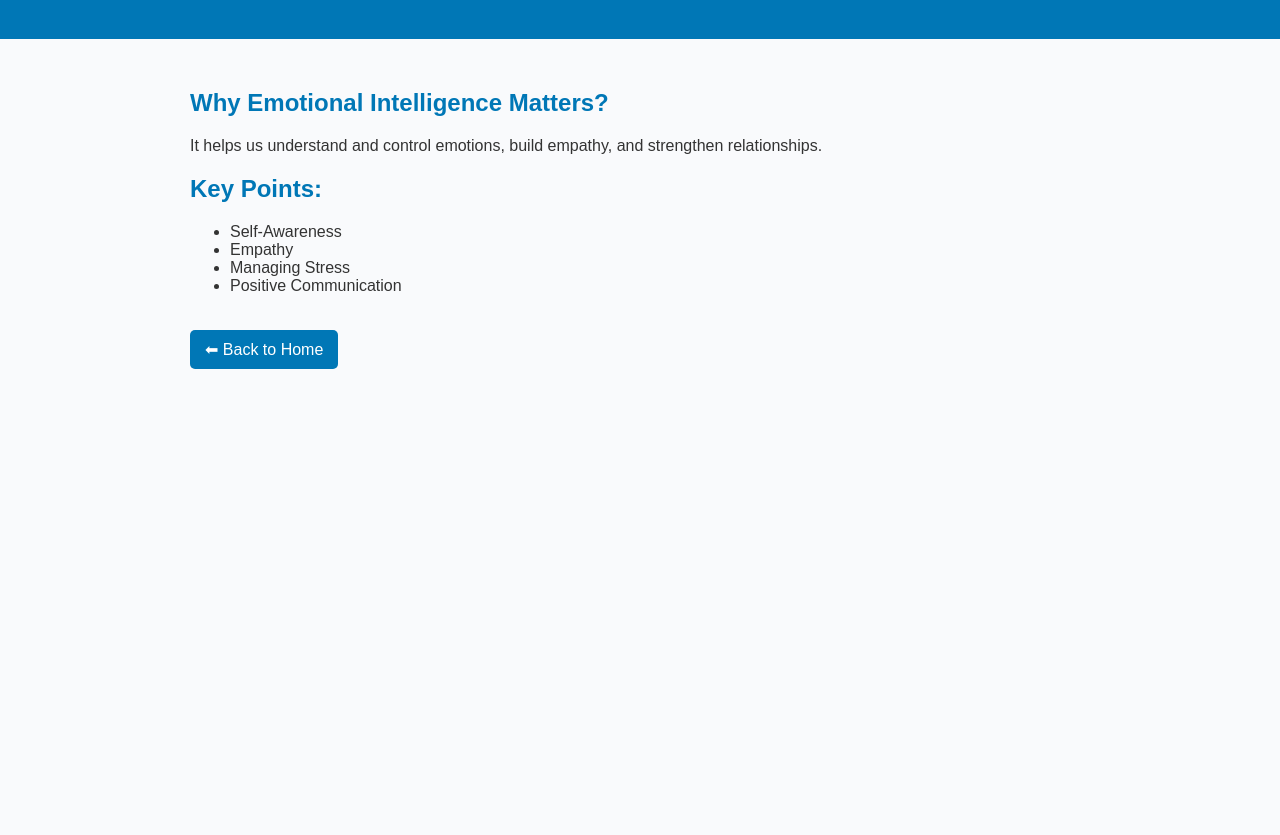
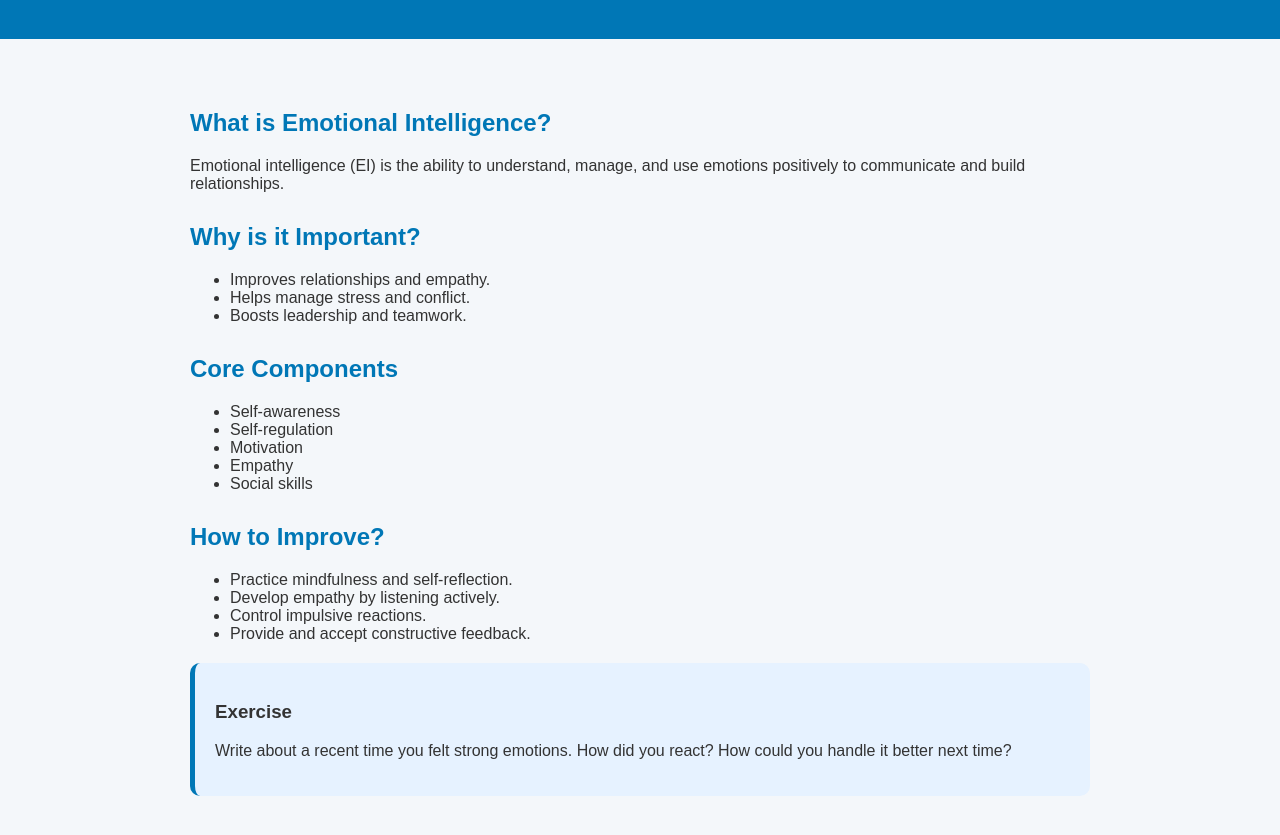
Before and after one commit to abhishekdegaonkar/soft-skills-hub, a plain HTML site: page emotional-intelligence.html in a window 1280 px wide. Shown: the part 81-916 px from the top of the page. Before the commit the page ends 800 px from the top, so only its background shows below. Drawn offline with Linux system fonts and the light colour scheme.

Commit message:
Update emotional-intelligence.html

```diff
--- a/emotional-intelligence.html
+++ b/emotional-intelligence.html
@@ -3,15 +3,13 @@
 <head>
   <meta charset="UTF-8">
   <meta name="viewport" content="width=device-width, initial-scale=1.0">
-  <title>Emotional Intelligence - Soft Skills Hub</title>
+  <title>Emotional Intelligence</title>
   <style>
-    body { font-family: Arial, sans-serif; margin: 0; padding: 0; background: #f9fafc; color: #333; }
-    header { background: #0077b6; color: white; padding: 20px; text-align: center; }
-    .container { padding: 30px; max-width: 900px; margin: auto; }
-    h2 { color: #0077b6; }
-    ul { margin: 15px 0; }
-    a.back { display: inline-block; margin-top: 20px; padding: 10px 15px; background: #0077b6; color: white; text-decoration: none; border-radius: 5px; }
-    a.back:hover { background: #023e8a; }
+    body { font-family: Arial, sans-serif; background: #f4f7fa; color: #333; margin: 0; }
+    header { background: #0077b6; color: white; text-align: center; padding: 20px; }
+    .container { max-width: 900px; margin: auto; padding: 40px; }
+    h2 { color: #0077b6; margin-top: 30px; }
+    .exercise { background: #e6f2ff; padding: 20px; border-left: 5px solid #0077b6; margin-top: 20px; border-radius: 10px; }
   </style>
 </head>
 <body>
@@ -19,16 +17,37 @@
     <h1>Emotional Intelligence</h1>
   </header>
   <div class="container">
-    <h2>Why Emotional Intelligence Matters?</h2>
-    <p>It helps us understand and control emotions, build empathy, and strengthen relationships.</p>
-    <h2>Key Points:</h2>
+    <h2>What is Emotional Intelligence?</h2>
+    <p>Emotional intelligence (EI) is the ability to understand, manage, and use emotions positively to communicate and build relationships.</p>
+
+    <h2>Why is it Important?</h2>
     <ul>
-      <li>Self-Awareness</li>
+      <li>Improves relationships and empathy.</li>
+      <li>Helps manage stress and conflict.</li>
+      <li>Boosts leadership and teamwork.</li>
+    </ul>
+
+    <h2>Core Components</h2>
+    <ul>
+      <li>Self-awareness</li>
+      <li>Self-regulation</li>
+      <li>Motivation</li>
       <li>Empathy</li>
-      <li>Managing Stress</li>
-      <li>Positive Communication</li>
+      <li>Social skills</li>
     </ul>
-    <a href="index.html" class="back">⬅ Back to Home</a>
+
+    <h2>How to Improve?</h2>
+    <ul>
+      <li>Practice mindfulness and self-reflection.</li>
+      <li>Develop empathy by listening actively.</li>
+      <li>Control impulsive reactions.</li>
+      <li>Provide and accept constructive feedback.</li>
+    </ul>
+
+    <div class="exercise">
+      <h3>Exercise</h3>
+      <p>Write about a recent time you felt strong emotions. How did you react? How could you handle it better next time?</p>
+    </div>
   </div>
 </body>
 </html>
```
